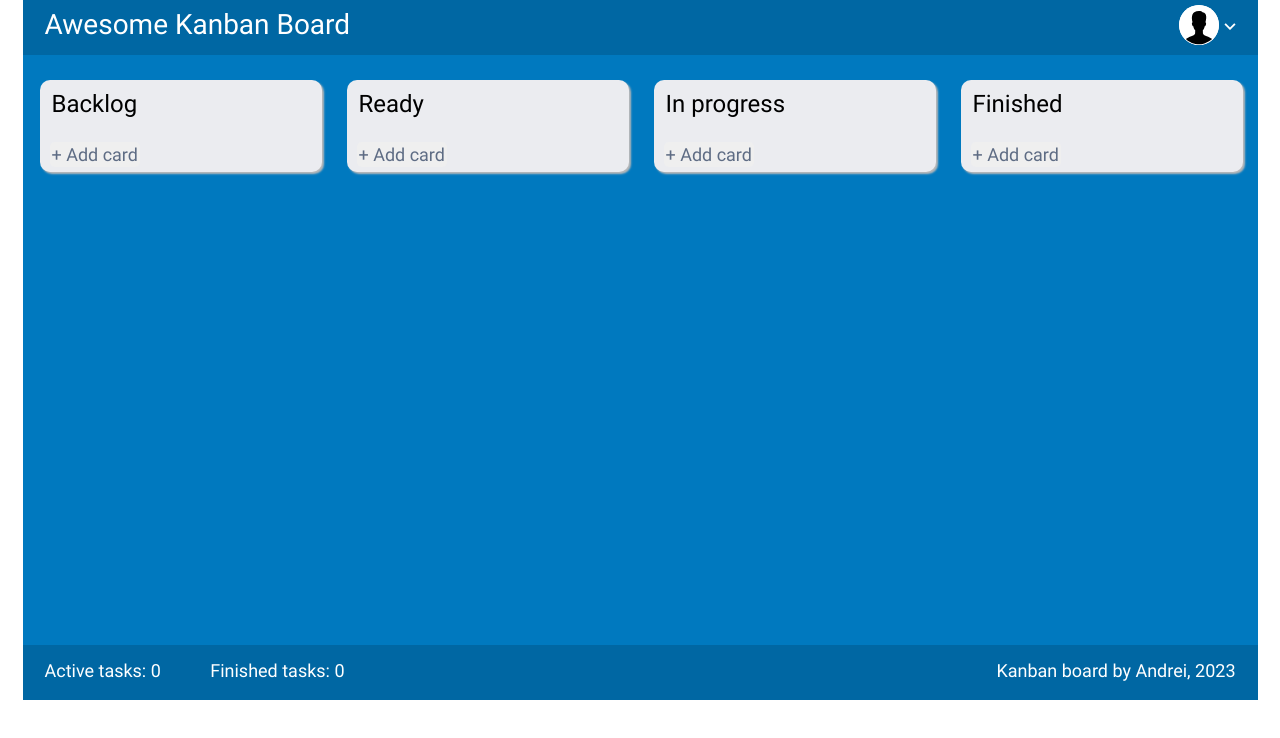
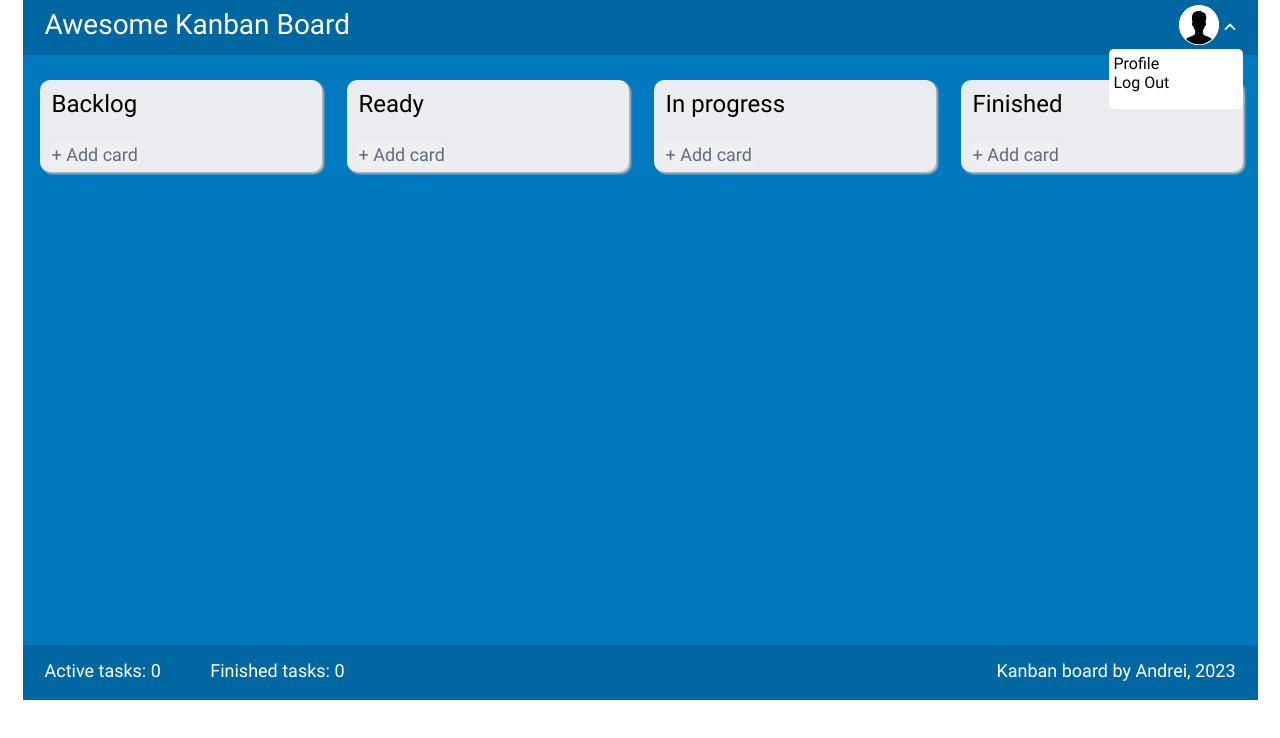
Before and after one commit to SlavikLiabin/kanban-board-final, a React (Create React App) app: page / in a window 1280 px wide. Both pictures are taken after a click on the button 1229 px from the left and 26 px from the top of the page. Shown: the top 738 px of the page. Built offline with nearby package versions, Linux system fonts and the light colour scheme.

Commit message:
initial commit

```diff
--- a/src/Components/Board/Column/column.module.css
+++ b/src/Components/Board/Column/column.module.css
@@ -73,7 +73,7 @@
 
 .buttonCancel:hover {
     background-color: rgb(226, 221, 221);
-    color:  #5E6C84;;
+    color:  #5E6C84;
 }
 
 .buttonSub:hover {
@@ -98,7 +98,7 @@
     color: black;
 }
 
-.selector {
+.select {
     width: 258px;
     min-height: 25px;
     max-height: 50px;
@@ -107,6 +107,5 @@
     border: none;
     border-bottom: 3px solid #5E6C84;
     font-size: 15px;
-    color: black;
-
+    color: #5E6C84;
 }
--- a/src/Components/Board/Column/column.tsx
+++ b/src/Components/Board/Column/column.tsx
@@ -13,7 +13,7 @@ export const Column = ({ name, state }: Istates) => {
     const [isNewTaskSelectShown, setIsNewTaskSelectShown] = useState<boolean>(false);
     const [selectedTaskId, setSelectedTaskId] = useState<string>();
 
-    const {addTask, getTasksByState,  moveTask, getTaskById, getTasksByExcludedState} = useGlobalContext();
+    const {addTask, getTasksByState,  moveTask, getTasksByExcludedState} = useGlobalContext();
 
     const tasks = getTasksByState(state);
     const hasTask = tasks.length > 0;
@@ -36,7 +36,7 @@ export const Column = ({ name, state }: Istates) => {
                     </div>
                     }
                     {isNewTaskSelectShown &&
-                    <select className={style.selector} onChange={(e: ChangeEvent<HTMLSelectElement>) =>
+                    <select className={style.select} onChange={(e: ChangeEvent<HTMLSelectElement>) =>
                         setSelectedTaskId(e.target.value)}
                     >
                         <option>Select task to add in "{name}"</option>
--- a/src/Components/Header/header.module.css
+++ b/src/Components/Header/header.module.css
@@ -22,3 +22,26 @@
     font-size: 28px;
     color: #FFFFFF
 }
+
+.userIcon {
+    cursor: pointer;
+}
+
+.menu {
+    position: absolute;
+    right: 15px;
+    width: 134px;
+    height: 60px;
+    background-color: white;
+    border-radius: 5px;
+    padding: 5px;
+    z-index: 1;
+}
+
+.item_1:hover {
+    text-decoration: underline;
+}
+
+.item_2:hover {
+    text-decoration: underline;
+}
--- a/src/Components/Header/header.tsx
+++ b/src/Components/Header/header.tsx
@@ -5,15 +5,23 @@ import { ArrowUp } from  '../Shared/Svg/arrowUp';
 import { useState } from 'react';
 
 export const Header = () => {
-    const [arrowState, setArrowState] = useState(true);
+    const [isMenuShown, setIsMenuShown] = useState(true);
 
     return (
         <header className={style.header}>
             <div className={style.positionLogoUserBar}>
                 <h1 className={style.sizeLogo}>Awesome Kanban Board</h1>
-                <div className={style.userIcon}>
+                <div className={style.userIcon} onClick={() => setIsMenuShown(!isMenuShown)}>
                     <UserAvatr />
-                    {arrowState ? <ArrowDown /> : <ArrowUp />}
+                        {!isMenuShown ?
+                        <ArrowUp /> : <ArrowDown />
+                        }
+
+                        {!isMenuShown && <div className={style.menu}>
+                            <div className={style.item_1}>Profile</div>
+                            <div className={style.item_2}>Log Out</div>
+                        </div>
+                        }
                 </div>
             </div>
         </header>
```
